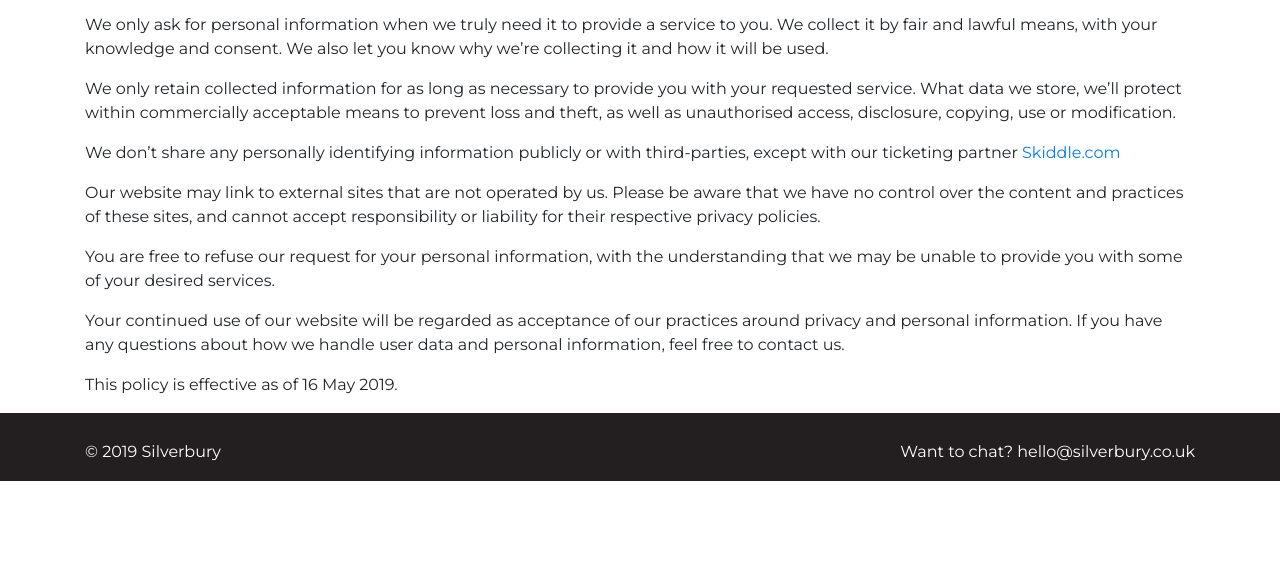
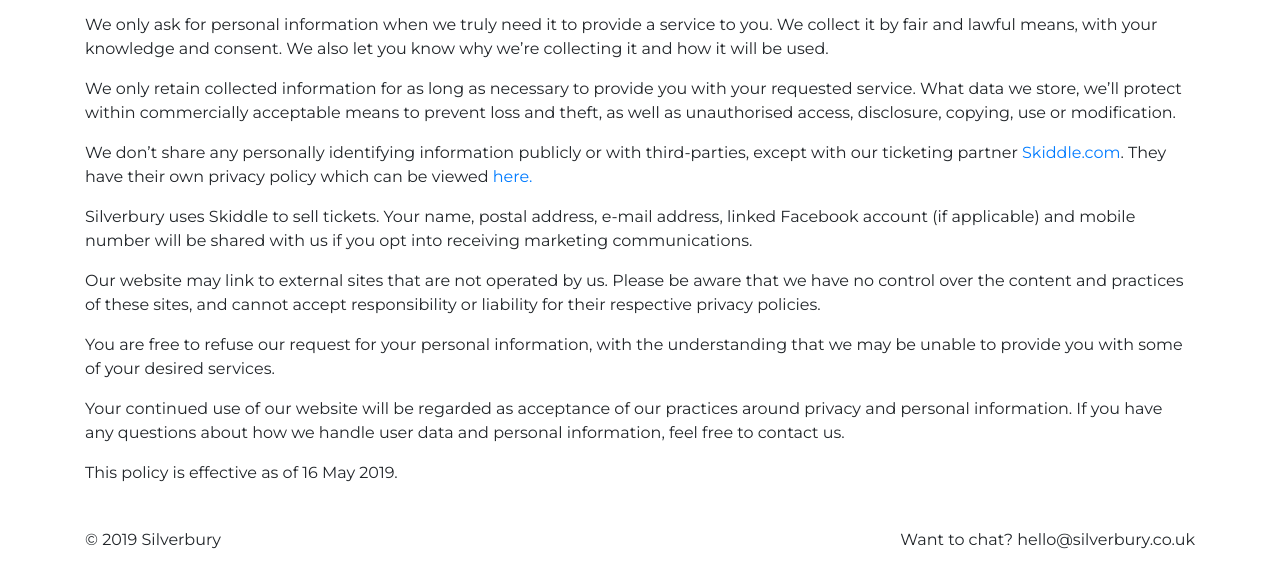
Before and after one commit to silverbury/silverbury.github.io, a plain HTML site: page privacy.html in a window 1280 px wide. Shown: the part 193-780 px from the top of the page. Drawn offline with nearby package versions, Linux system fonts and the light colour scheme; some packages are replaced by stand-ins of ours; a script that the page names is missing.

Commit message:
Update privacy.html

```diff
--- a/privacy.html
+++ b/privacy.html
@@ -4,7 +4,7 @@
 <head>
     <meta charset="utf-8">
     <meta name="viewport" content="width=device-width, initial-scale=1.0, shrink-to-fit=no">
-    <title>Silverbury</title>
+    <title>Silverbury Privacy Policy</title>
     <link rel="stylesheet" href="assets/bootstrap/css/bootstrap.min.css">
     <link rel="stylesheet" href="https://fonts.googleapis.com/css?family=Montserrat:400,400i,700,700i,600,600i">
     <link rel="stylesheet" href="https://use.fontawesome.com/releases/v5.7.1/css/all.css">
@@ -51,7 +51,8 @@
 <p>Your privacy is important to us. It is Silverbury's policy to respect your privacy regarding any information we may collect from you across our website, <a href="https://silverbury.co.uk">https://silverbury.co.uk</a>, and other sites we own and operate.</p>
 <p>We only ask for personal information when we truly need it to provide a service to you. We collect it by fair and lawful means, with your knowledge and consent. We also let you know why we’re collecting it and how it will be used.</p>
 <p>We only retain collected information for as long as necessary to provide you with your requested service. What data we store, we’ll protect within commercially acceptable means to prevent loss and theft, as well as unauthorised access, disclosure, copying, use or modification.</p>
-<p>We don’t share any personally identifying information publicly or with third-parties, except with our ticketing partner <a href="https://skiddle.com">Skiddle.com</a></p>
+<p>We don’t share any personally identifying information publicly or with third-parties, except with our ticketing partner <a href="https://skiddle.com">Skiddle.com</a>. They have their own privacy policy which can be viewed <a href="https://www.skiddle.com/terms/privacy.php">here.</a></p>
+<p>Silverbury uses Skiddle to sell tickets. Your name, postal address, e-mail address, linked Facebook account (if applicable) and mobile number will be shared with us if you opt into receiving marketing communications.
 <p>Our website may link to external sites that are not operated by us. Please be aware that we have no control over the content and practices of these sites, and cannot accept responsibility or liability for their respective privacy policies.</p>
 <p>You are free to refuse our request for your personal information, with the understanding that we may be unable to provide you with some of your desired services.</p>
 <p>Your continued use of our website will be regarded as acceptance of our practices around privacy and personal information. If you have any questions about how we handle user data and personal information, feel free to contact us.</p>
@@ -64,7 +65,7 @@
     <script src="assets/js/script.min.js"></script>
 </body>
 <footer>
-<div class="footer-2">
+<div class="footer">
   <div class="container">
       <div class="row">
           <div class="col-8 col-sm-6 col-md-6">
```
